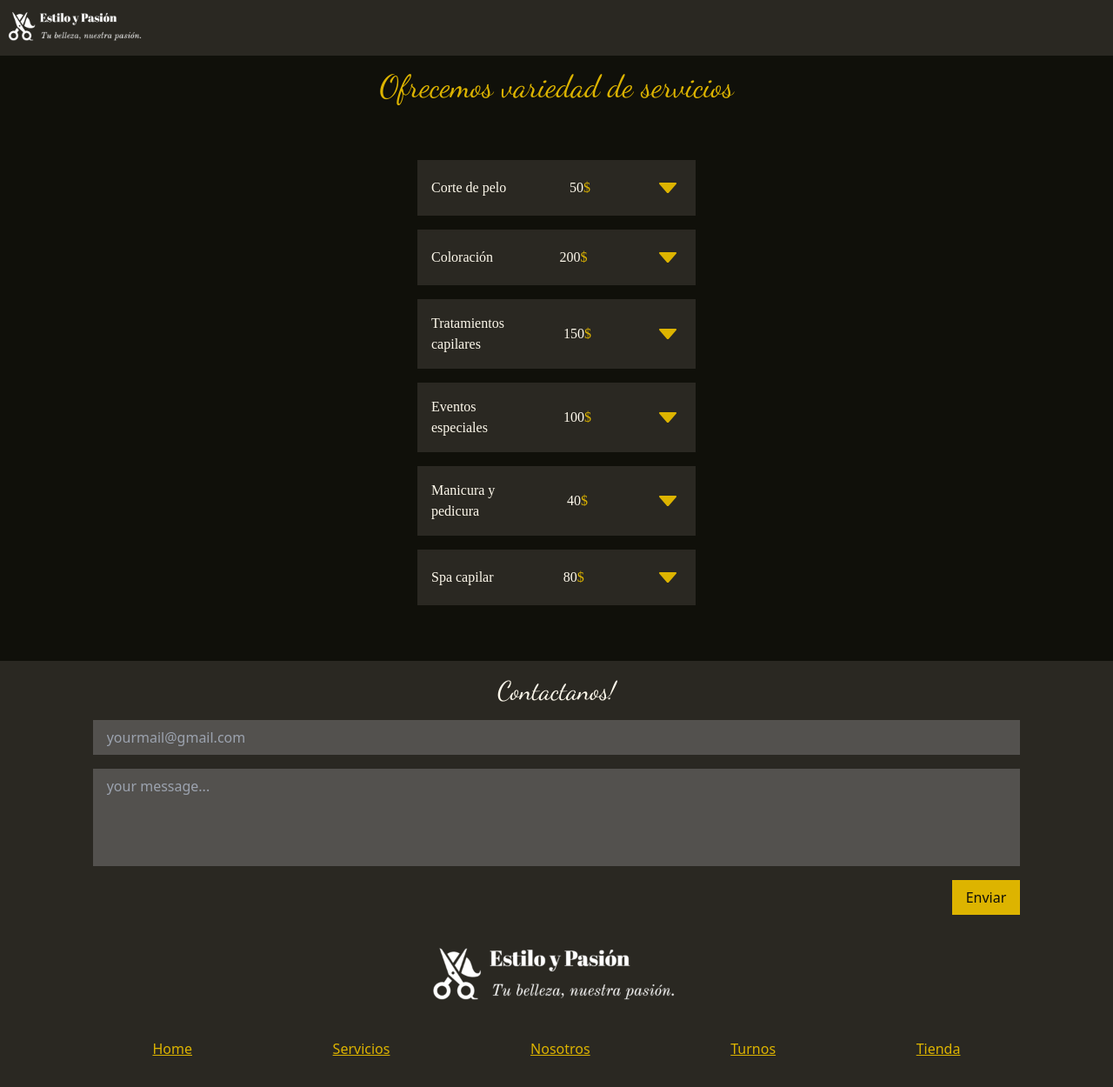
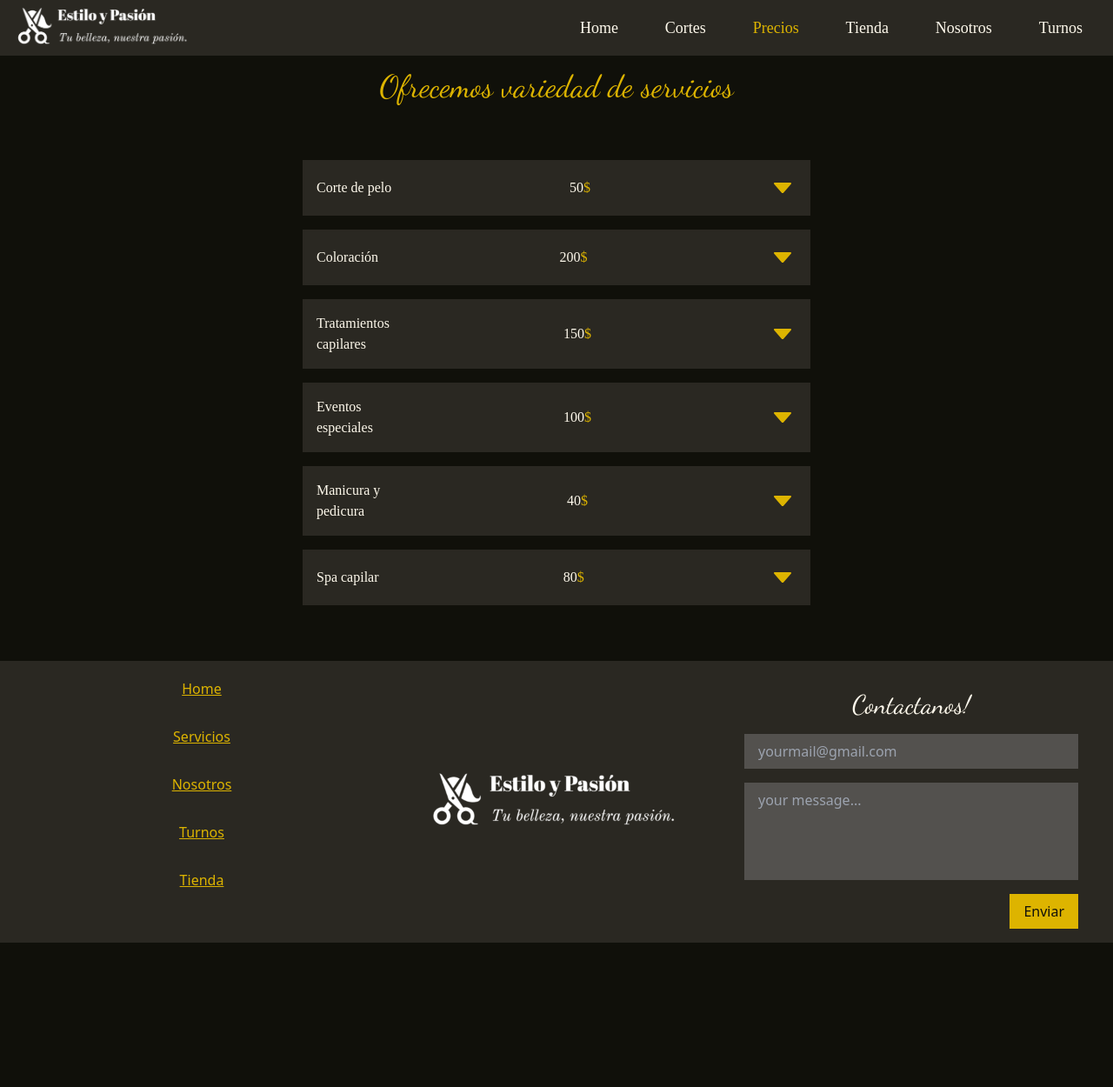
Before and after one commit to JoseOrtega02/Estilo-y-pasion, a plain HTML site: page Precios/Precios.html in a window 1280 px wide. Shown: the whole page at 87% size. After the commit the page ends 1084 px from the top, so only its background shows below. Drawn offline with nearby package versions, Linux system fonts and the light colour scheme; a web font is replaced by a local one.

Commit message:
prcios page desktop

```diff
--- a/Precios/Precios.html
+++ b/Precios/Precios.html
@@ -25,9 +25,9 @@
   <body class="bg-background">
     <!--  nav -->
     <nav
-      class="w-full z-10 bg-secondary sticky top-0 text-text flex flex-row flex-wrap content-center justify-between align-center h-16 pr-4"
+      class="w-full bg-secondary z-10 sticky top-0 text-text flex flex-row flex-wrap content-center justify-between align-center h-16 px-2"
     >
-      <div class="w-44 h-fit align-center logo">
+      <div class="w-44 md:w-56 h-fit align-center logo">
         <img src="../img/Estilo y Pasión-logos_white.png" alt="" class="" />
       </div>
       <button class="btn md:hidden">
@@ -37,10 +37,20 @@
           class="fill-primary w-8 h-8"
         />
       </button>
+      <ul
+        class="nav-links hidden md:flex md:flex-row md:flex-wrap md:content-center justify-around text-center w-1/2 text-text font-body text-lg"
+      >
+        <li><a href="#" class="">Home</a></li>
+        <li><a href="#">Cortes</a></li>
+        <li><a href="#" class="text-primary">Precios</a></li>
+        <li><a href="#">Tienda</a></li>
+        <li><a href="#">Nosotros</a></li>
+        <li><a href="#">Turnos</a></li>
+      </ul>
     </nav>
 
     <nav
-      class="mobile-menu z-10 hidden text-text md:hidden flex flex-col content-center justify-between align-center fixed top-18 left-0 w-full h-[90vh] bg-secondary py-10"
+      class="mobile-menu hidden z-10 text-text md:hidden flex flex-col content-center justify-between align-center fixed top-18 left-0 w-full h-[90vh] bg-secondary py-10"
     >
       <ul
         class="flex flex-col flex-wrap text-center font-body justify-between w-full h-full"
@@ -109,7 +119,9 @@
       }
     </style>
     <!-- servicios -->
-    <div class="flex max-w-sm w-full mt-10 mx-auto text-text font-body">
+    <div
+      class="flex max-w-sm md:max-w-2xl w-full mt-10 mx-auto text-text font-body"
+    >
       <div class="mx-auto bg my-2 w-11/12 gap-4 flex flex-col p-4">
         <div class="bg-secondary p-4">
           <div class="accordion flex flex-row items-center justify-between">
@@ -193,7 +205,9 @@
           </div>
         </div>
         <div class="bg-secondary p-4">
-          <div class="accordion flex flex-row items-center justify-between">
+          <div
+            class="accordion flex flex-row items-center w-full justify-between"
+          >
             <h3 class="max-w-[80px]">Manicura y pedicura</h3>
             <h3>40<span class="text-primary">$</span></h3>
             <button class="font-black">
@@ -213,7 +227,9 @@
           </div>
         </div>
         <div class="bg-secondary p-4">
-          <div class="accordion flex flex-row items-center justify-between">
+          <div
+            class="accordion flex flex-row items-center w-full justify-between"
+          >
             <h3 class="max-w-[80px]">Spa capilar</h3>
             <h3>80<span class="text-primary">$</span></h3>
             <button class="font-black">
@@ -235,10 +251,10 @@
       </div>
     </div>
     <footer
-      class="w-full mt-10 bg-secondary text-text flex flex-col flex-wrap gap-y-6 content-center justify-between align-center"
+      class="w-full mt-10 bg-secondary text-text flex flex-col md:gap-x-6 md:px-10 md:flex md:flex-row-reverse md:p-4 md:flex-nowrap flex-wrap gap-y-6 content-center justify-between align-center"
     >
       <!-- contactame -->
-      <div class="w-10/12">
+      <div class="w-10/12 md:w-1/3">
         <h3 class="text-3xl text-text font-heading text-center my-4">
           Contactanos!
         </h3>
@@ -265,14 +281,17 @@
           </button>
         </div>
       </div>
-      <img
-        src="../img/Estilo y Pasión-logos_white.png"
-        alt=""
-        class="w-10/12 max-w-xs mx-auto"
-      />
+      <div class="w-10/12 md:w-1/3 my-auto">
+        <img
+          src="../img/Estilo y Pasión-logos_white.png"
+          alt=""
+          class="w-full md:h-auto max-w-xs mx-auto"
+        />
+      </div>
+
       <!-- links -->
       <div
-        class="w-10/12 gap-6 mb-10 flex flex-row flex-wrap content-center justify-around align-center"
+        class="w-10/12 md:w-1/3 gap-6 mb-10 flex flex-row md:flex-col md:text-center md:flex-nowrap flex-wrap content-center justify-around align-center"
       >
         <a href="./index.html" class="text-primary underline">Home</a>
         <a href="./servicios.html" class="text-primary underline">Servicios</a>
```
